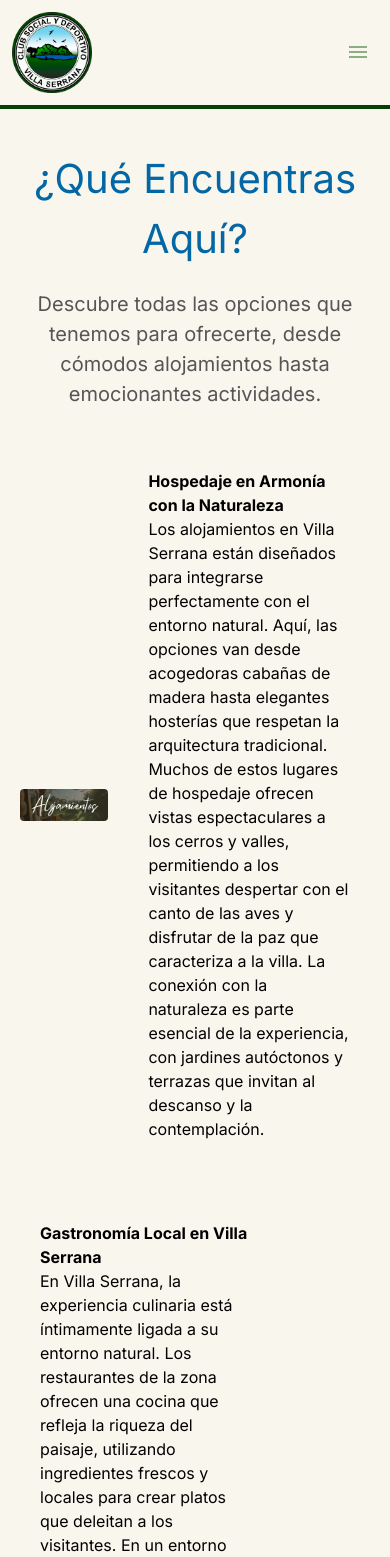
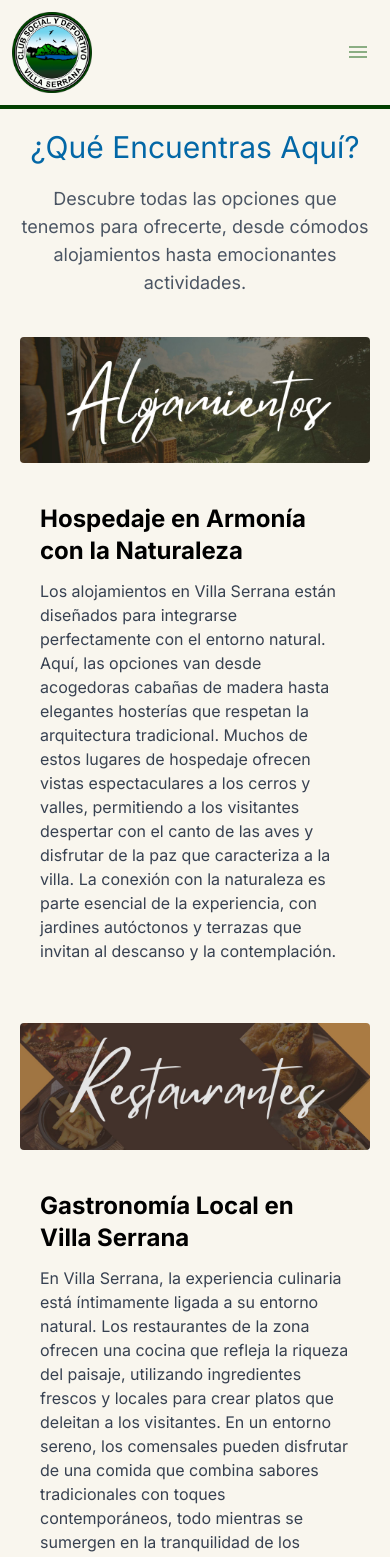
Before and after one commit to valentinCorrea25/ClubSocialVillaSerranaPage, a Next.js app: page /queencuentras in a window 390 px wide. Shown: the top 1557 px of the page. Built offline with nearby package versions, Linux system fonts and the light colour scheme.

Commit message:
CAMBIOS ESTETICOS RESPONSIVOS

```diff
--- a/app/page.js
+++ b/app/page.js
@@ -1,4 +1,3 @@
-import ListaCatHome from "@/components/home/ListaCatHome/ListaCatHome";
 import { ListaDeUltimasPublicaciones } from "@/components/home/publicacionesHome/PostList";
 import Mapa from "@/components/home/MostrarMapa/Mapa";
 import MainVideo from "@/components/home/MainVideo";
--- a/app/queencuentras/page.js
+++ b/app/queencuentras/page.js
@@ -1,62 +1,81 @@
-'use client';
-import React from 'react';
-import ImageComponent from '@/components/QueEncuentras/ImageComponent';
-import TextComponent from '@/components/QueEncuentras/TextComponent';
+"use client";
+import React from "react";
+import ImageComponent from "@/components/QueEncuentras/ImageComponent";
+import TextComponent from "@/components/QueEncuentras/TextComponent";
 
 const QueEncuentras = () => {
   const categories = [
     {
-      name: 'Hospedaje en Armonía con la Naturaleza',
-      description: 'Los alojamientos en Villa Serrana están diseñados para integrarse perfectamente con el entorno natural. Aquí, las opciones van desde acogedoras cabañas de madera hasta elegantes hosterías que respetan la arquitectura tradicional. Muchos de estos lugares de hospedaje ofrecen vistas espectaculares a los cerros y valles, permitiendo a los visitantes despertar con el canto de las aves y disfrutar de la paz que caracteriza a la villa. La conexión con la naturaleza es parte esencial de la experiencia, con jardines autóctonos y terrazas que invitan al descanso y la contemplación.',
-      image: '/images/banneralojamiento.jpg',
-      link: '/ListaAlojamiento'
+      name: "Hospedaje en Armonía con la Naturaleza",
+      description:
+        "Los alojamientos en Villa Serrana están diseñados para integrarse perfectamente con el entorno natural. Aquí, las opciones van desde acogedoras cabañas de madera hasta elegantes hosterías que respetan la arquitectura tradicional. Muchos de estos lugares de hospedaje ofrecen vistas espectaculares a los cerros y valles, permitiendo a los visitantes despertar con el canto de las aves y disfrutar de la paz que caracteriza a la villa. La conexión con la naturaleza es parte esencial de la experiencia, con jardines autóctonos y terrazas que invitan al descanso y la contemplación.",
+      image: "/images/banneralojamiento.jpg",
+      link: "/ListaAlojamiento",
     },
     {
-      name: 'Gastronomía Local en Villa Serrana',
-      description: 'En Villa Serrana, la experiencia culinaria está íntimamente ligada a su entorno natural. Los restaurantes de la zona ofrecen una cocina que refleja la riqueza del paisaje, utilizando ingredientes frescos y locales para crear platos que deleitan a los visitantes. En un entorno sereno, los comensales pueden disfrutar de una comida que combina sabores tradicionales con toques contemporáneos, todo mientras se sumergen en la tranquilidad de los cerros y la vegetación autóctona. Ya sea que busques un almuerzo al aire libre rodeado de naturaleza o una cena acogedora junto a una chimenea, Villa Serrana tiene opciones gastronómicas que se adaptan a cada gusto.',
-      image: '/images/bannerrestaurante.jpg',
-      link: '/ListaRestaurantes'
+      name: "Gastronomía Local en Villa Serrana",
+      description:
+        "En Villa Serrana, la experiencia culinaria está íntimamente ligada a su entorno natural. Los restaurantes de la zona ofrecen una cocina que refleja la riqueza del paisaje, utilizando ingredientes frescos y locales para crear platos que deleitan a los visitantes. En un entorno sereno, los comensales pueden disfrutar de una comida que combina sabores tradicionales con toques contemporáneos, todo mientras se sumergen en la tranquilidad de los cerros y la vegetación autóctona. Ya sea que busques un almuerzo al aire libre rodeado de naturaleza o una cena acogedora junto a una chimenea, Villa Serrana tiene opciones gastronómicas que se adaptan a cada gusto.",
+      image: "/images/bannerrestaurante.jpg",
+      link: "/ListaRestaurantes",
     },
     {
-      name: 'Explora la Naturaleza en Villa Serrana',
-      description: 'Villa Serrana es un destino ideal para quienes buscan conectarse con la naturaleza. Las actividades al aire libre incluyen caminatas por los cerros Guazubirá y Bella Vista, paseos alrededor del lago Enrique Stewart Vargas, y exploración de los valles y arroyos que rodean la villa. Los visitantes pueden disfrutar de la observación de aves, la fotografía paisajística, y el simple placer de caminar por senderos que se entrelazan con la flora autóctona. La falta de urbanización masiva ha permitido que Villa Serrana conserve su pureza natural, ofreciendo un refugio de tranquilidad y belleza.',
-      image: '/images/banneractividad.jpg',
-      link: '/ListaActividades'
+      name: "Explora la Naturaleza en Villa Serrana",
+      description:
+        "Villa Serrana es un destino ideal para quienes buscan conectarse con la naturaleza. Las actividades al aire libre incluyen caminatas por los cerros Guazubirá y Bella Vista, paseos alrededor del lago Enrique Stewart Vargas, y exploración de los valles y arroyos que rodean la villa. Los visitantes pueden disfrutar de la observación de aves, la fotografía paisajística, y el simple placer de caminar por senderos que se entrelazan con la flora autóctona. La falta de urbanización masiva ha permitido que Villa Serrana conserve su pureza natural, ofreciendo un refugio de tranquilidad y belleza.",
+      image: "/images/banneractividad.jpg",
+      link: "/ListaActividades",
     },
     {
-      name: 'Eventos y Noticias',
-      description: 'El Club Social y Deportivo de Villa Serrana es más que una simple institución; es el corazón de la comunidad, un lugar donde vecinos y visitantes se reúnen para participar en actividades que fomentan la cohesión social, el desarrollo cultural y el bienestar físico. A lo largo del año, el club organiza una variedad de eventos que van desde actividades deportivas y recreativas hasta encuentros culturales y sociales. No te pierdas la oportunidad de participar y ser parte activa de la construcción de un espacio que busca mejorar la calidad de vida en Villa Serrana.',
-      image: '/images/bannerevento.jpg',
-      link: '/ListaEventosNoticias'
+      name: "Eventos y Noticias",
+      description:
+        "El Club Social y Deportivo de Villa Serrana es más que una simple institución; es el corazón de la comunidad, un lugar donde vecinos y visitantes se reúnen para participar en actividades que fomentan la cohesión social, el desarrollo cultural y el bienestar físico. A lo largo del año, el club organiza una variedad de eventos que van desde actividades deportivas y recreativas hasta encuentros culturales y sociales. No te pierdas la oportunidad de participar y ser parte activa de la construcción de un espacio que busca mejorar la calidad de vida en Villa Serrana.",
+      image: "/images/bannerevento.jpg",
+      link: "/ListaEventosNoticias",
     },
     {
-      name: 'Servicios para Socios y No Socios',
-      description: 'El Club Social y Deportivo Villa Serrana ofrece una gama de servicios diseñados para mejorar la vida en Villa Serrana, tanto para socios como para no socios. Los miembros del club tienen acceso a beneficios exclusivos, que incluyen descuentos en establecimientos locales, servicios personalizados como mantenimiento del hogar, asesoramiento legal y técnico, y facilidades para la organización de eventos privados en los espacios del club.',
-      image: '/images/bannerservicio.jpg',
-      link: '/ListaServicios'
-    }
+      name: "Servicios para Socios y No Socios",
+      description:
+        "El Club Social y Deportivo Villa Serrana ofrece una gama de servicios diseñados para mejorar la vida en Villa Serrana, tanto para socios como para no socios. Los miembros del club tienen acceso a beneficios exclusivos, que incluyen descuentos en establecimientos locales, servicios personalizados como mantenimiento del hogar, asesoramiento legal y técnico, y facilidades para la organización de eventos privados en los espacios del club.",
+      image: "/images/bannerservicio.jpg",
+      link: "/ListaServicios",
+    },
   ];
 
   return (
-    <div style={{ padding: '40px 20px' }} className='max-w-screen-xl m-auto'>
-      <h1 style={{ textAlign: 'center', fontSize: '2.5rem', marginBottom: '20px', color: 'var(--azul)' }}>
+    <div className="p-5 max-w-screen-xl mx-auto">
+      <h1 className="text-center text-3xl md:text-4xl mb-5 text-[var(--azul)]">
         ¿Qué Encuentras Aquí?
       </h1>
-      <p style={{ textAlign: 'center', fontSize: '1.25rem', marginBottom: '40px', color: '#555' }}>
-        Descubre todas las opciones que tenemos para ofrecerte, desde cómodos alojamientos hasta emocionantes actividades.
+      <p className="text-center text-lg md:text-xl mb-10 text-gray-600">
+        Descubre todas las opciones que tenemos para ofrecerte, desde cómodos
+        alojamientos hasta emocionantes actividades.
       </p>
       {categories.map((category, index) => (
         <div
           key={category.name}
-          style={{ marginBottom: '40px', display: 'flex', flexDirection: index % 2 === 0 ? 'row' : 'row-reverse', alignItems: 'center', gap: '20px' }}
+          className={`mb-10 flex flex-col ${
+            index % 2 === 0 ? "md:flex-row" : "md:flex-row-reverse"
+          } items-center gap-5`}
         >
-          <a href={category.link} style={{ textDecoration: 'none', color: 'inherit' }}>
-            <ImageComponent src={category.image} alt={category.name} />
+          <a
+            href={category.link}
+            className="w-full md:w-full no-underline text-inherit"
+          >
+            <div className="sm:max-w-[40vh]">
+            <ImageComponent
+              src={category.image}
+              alt={category.name}
+              className="w-full h-auto rounded-lg shadow-md"
+            />
+            </div>
           </a>
-          <TextComponent>
-            <h2 style={{ fontWeight: 'bold' }}>{category.name}</h2>
-            <p>{category.description}</p>
-          </TextComponent>
+          <div className="sm:max-w-[50vh]">
+            <TextComponent className="w-full sm:w-1/2">
+              <h2 className="text-2xl font-bold mb-3">{category.name}</h2>
+              <p className="text-gray-700">{category.description}</p>
+            </TextComponent>
+          </div>
         </div>
       ))}
     </div>
--- a/components/ListaRestaurantes/Banner.jsx
+++ b/components/ListaRestaurantes/Banner.jsx
@@ -2,10 +2,10 @@ import React from 'react';
 
 const Banner = ({ title, subtitle, backgroundImage }) => (
   <div
-    className="bg-cover bg-center h-64 rounded-2xl overflow-hidden relative"
+    className="bg-cover bg-center h-64 rounded-lg mx-3 overflow-hidden relative"
     style={{ backgroundImage: `url(${backgroundImage})`, filter: 'brightness(70%)' }}
   >
-    <div className="absolute inset-0 flex items-center justify-center bg-blue-800 bg-opacity-50 rounded-2xl">
+    <div className="absolute inset-0 flex items-center justify-center bg-blue-800 bg-opacity-50 rounded-lg">
       <div className="text-white text-center">
         <h1 className="text-4xl font-bold">{title}</h1>
         <p className="text-xl">{subtitle}</p>
--- a/components/home/ListaCatHome/ListaCatHome.jsx
+++ b/components/home/ListaCatHome/ListaCatHome.jsx
@@ -1,76 +1,115 @@
-'use client'
+"use client";
 
-import React, { useState, useEffect } from 'react';
-import { Tabs } from 'antd';
+import React, { useState, useEffect } from "react";
+import { Tabs } from "antd";
 import { FaHouse } from "react-icons/fa6";
 import { FaRegNewspaper } from "react-icons/fa";
 import { FaRegFutbol } from "react-icons/fa";
 import { FaPeopleCarry } from "react-icons/fa";
 import { GiKnifeFork } from "react-icons/gi";
 import { FaChevronLeft, FaChevronRight } from "react-icons/fa";
-import ListaItems from './ListaItems';
+import ListaItems from "./ListaItems";
 
 const items = [
   {
-      key: '1',
-      label:(<div className='flex items-center gap-2 font-extrabold'><FaHouse/>Alojamientos</div>),
-      children: (<ListaItems type={1}/>),
-      type: 1},
-    {
-      key: '2',
-      label:(<div className='flex items-center gap-2 font-extrabold'><GiKnifeFork/>Restaurantes</div>),
-      children: (<ListaItems type={2}/>), type: 2
+    key: "1",
+    label: (
+      <div className="flex items-center gap-2 font-extrabold">
+        <FaHouse />
+        Alojamientos
+      </div>
+    ),
+    children: <ListaItems type={1} />,
+    type: 1,
   },
   {
-      key: '3',
-      label:(<div className='flex items-center gap-2 font-extrabold'><FaRegNewspaper/>Noticias y Eventos</div>),
-      children: (<ListaItems type={3}/>), type: 3
+    key: "2",
+    label: (
+      <div className="flex items-center gap-2 font-extrabold">
+        <GiKnifeFork />
+        Restaurantes
+      </div>
+    ),
+    children: <ListaItems type={2} />,
+    type: 2,
   },
   {
-      key: '4',
-      label:(<div className='flex items-center gap-2 font-extrabold'><FaRegFutbol/>Actividades</div>),
-      children: (<ListaItems type={4}/>), type: 4
+    key: "3",
+    label: (
+      <div className="flex items-center gap-2 font-extrabold">
+        <FaRegNewspaper />
+        Noticias y Eventos
+      </div>
+    ),
+    children: <ListaItems type={3} />,
+    type: 3,
   },
   {
-      key: '5',
-      label:(<div className='flex items-center gap-2 font-extrabold'><FaPeopleCarry/>Servicios</div>),
-      children: (<ListaItems type={5}/>),type: 5
+    key: "4",
+    label: (
+      <div className="flex items-center gap-2 font-extrabold">
+        <FaRegFutbol />
+        Actividades
+      </div>
+    ),
+    children: <ListaItems type={4} />,
+    type: 4,
+  },
+  {
+    key: "5",
+    label: (
+      <div className="flex items-center gap-2 font-extrabold">
+        <FaPeopleCarry />
+        Servicios
+      </div>
+    ),
+    children: <ListaItems type={5} />,
+    type: 5,
   },
 ];
 
 export default function ListaCategorias() {
   const [isMobile, setIsMobile] = useState(false);
 
-
   useEffect(() => {
-    if (typeof window !== 'undefined') { // Check if window is available
+    if (typeof window !== "undefined") {
+      // Check if window is available
       const handleResize = () => {
         setIsMobile(window.innerWidth < 768);
       };
 
-      window.addEventListener('resize', handleResize);
+      window.addEventListener("resize", handleResize);
       handleResize();
 
       return () => {
-        window.removeEventListener('resize', handleResize);
+        window.removeEventListener("resize", handleResize);
       };
     }
   }, []);
 
   return (
-    <div className='m-auto max-w-screen-xl mt-12 md:mt-20'>
-      <h1 className='text-[--azul] font-bold text-center md:text-5xl text-2xl md:px-0 px-4'>Información Turistica Villa Serrana</h1>
-      <h2 className='text-[--verde-oscuro] font-bold text-center md:text-xl text-sm md:px-0 px-4'>Encuentra las mejores opciones para disfrutar en Villa Serrana.</h2>
+    <div className="m-auto max-w-screen-xl mt-12 md:mt-20">
+      <h1 className="text-[--azul] font-bold text-center md:text-5xl text-2xl md:px-0 px-4">
+        Información Turistica Villa Serrana
+      </h1>
+      <h2 className="text-[--verde-oscuro] font-bold text-center md:text-xl text-sm md:px-0 px-4">
+        Encuentra las mejores opciones para disfrutar en Villa Serrana.
+      </h2>
 
       {isMobile ? (
         <ListaCatHomeMovile />
       ) : (
-        <Tabs centered defaultActiveKey="1" items={items} itemselectedcolor='#09A603' size='large' />
+        <Tabs
+          centered={isMobile ? false : true}
+          defaultActiveKey="1"
+          items={items}
+          itemselectedcolor="#09A603"
+          size="large"
+        />
       )}
     </div>
   );
 }
-
 
 export function ListaCatHomeMovile() {
   const [activeCategory, setActiveCategory] = useState(0);
@@ -88,11 +127,17 @@ export function ListaCatHomeMovile() {
   return (
     <div className="m-auto max-w-screen-xl mt-10">
       <div className="flex items-center justify-center gap-4">
-        <FaChevronLeft className="cursor-pointer text-2xl" onClick={handlePrevCategory} />
+        <FaChevronLeft
+          className="cursor-pointer text-2xl text-[--verde]"
+          onClick={handlePrevCategory}
+        />
         <h1 className="flex items-center gap-2 font-bold text-xl text-[--verde] ">
           {currentCategory.label}
         </h1>
-        <FaChevronRight className="cursor-pointer text-2xl" onClick={handleNextCategory} />
+        <FaChevronRight
+          className="cursor-pointer text-2xl text-[--verde]"
+          onClick={handleNextCategory}
+        />
       </div>
 
       <ListaItems type={currentCategory.type} />
```
Also changed, not shown: app/ListaRestaurantes/page.js (+2 -29 lines), components/ListaRestaurantes/ListaRestaurantes.jsx (+4 -12 lines), components/home/BotonQueEncuentras.jsx (added, +16 -0 lines), components/home/ListaCatHome/Item.jsx (+10 -10 lines), components/home/MainVideo.jsx (+3 -8 lines). Lines whose indentation alone changed are shown as unchanged.
